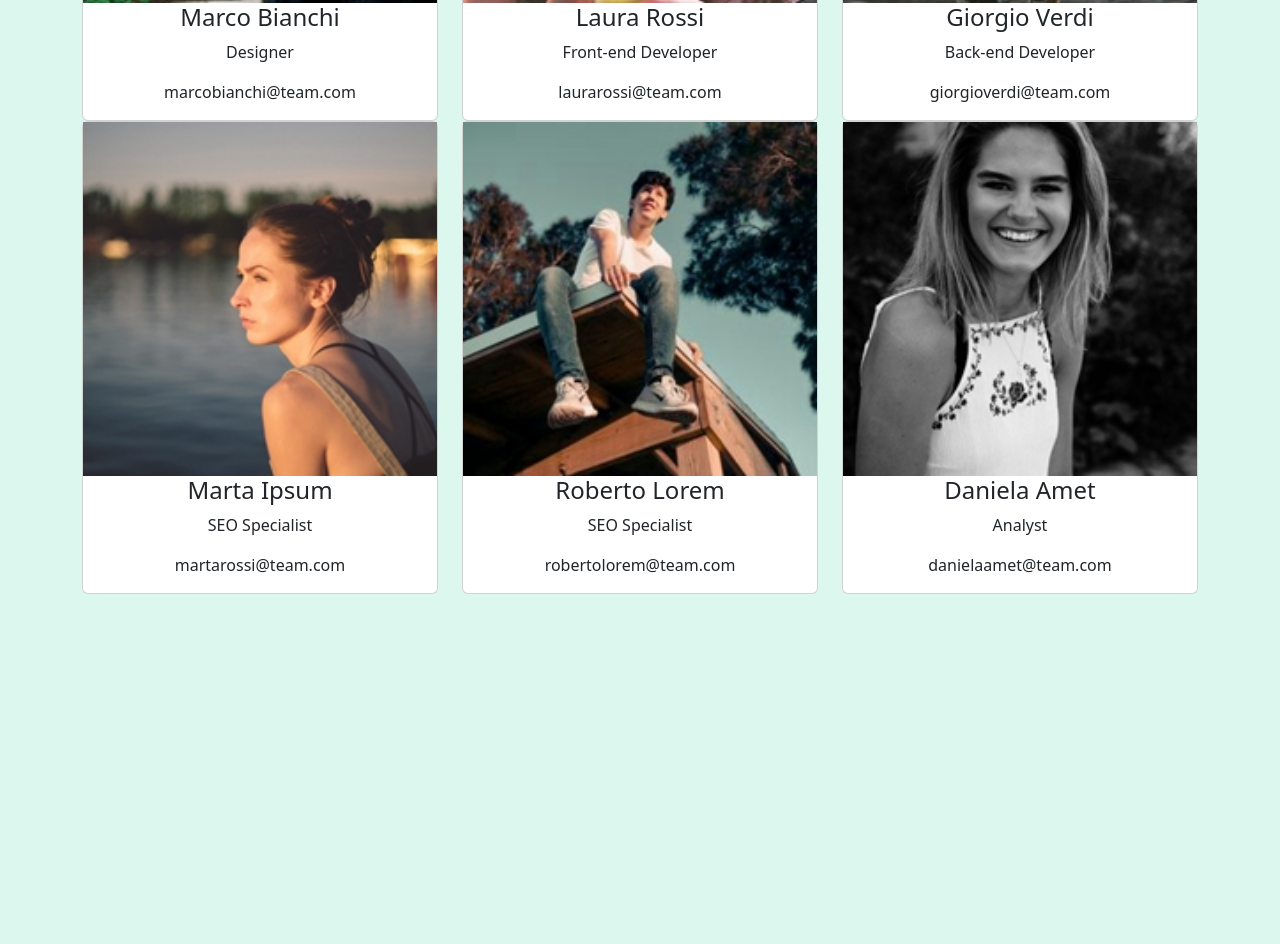
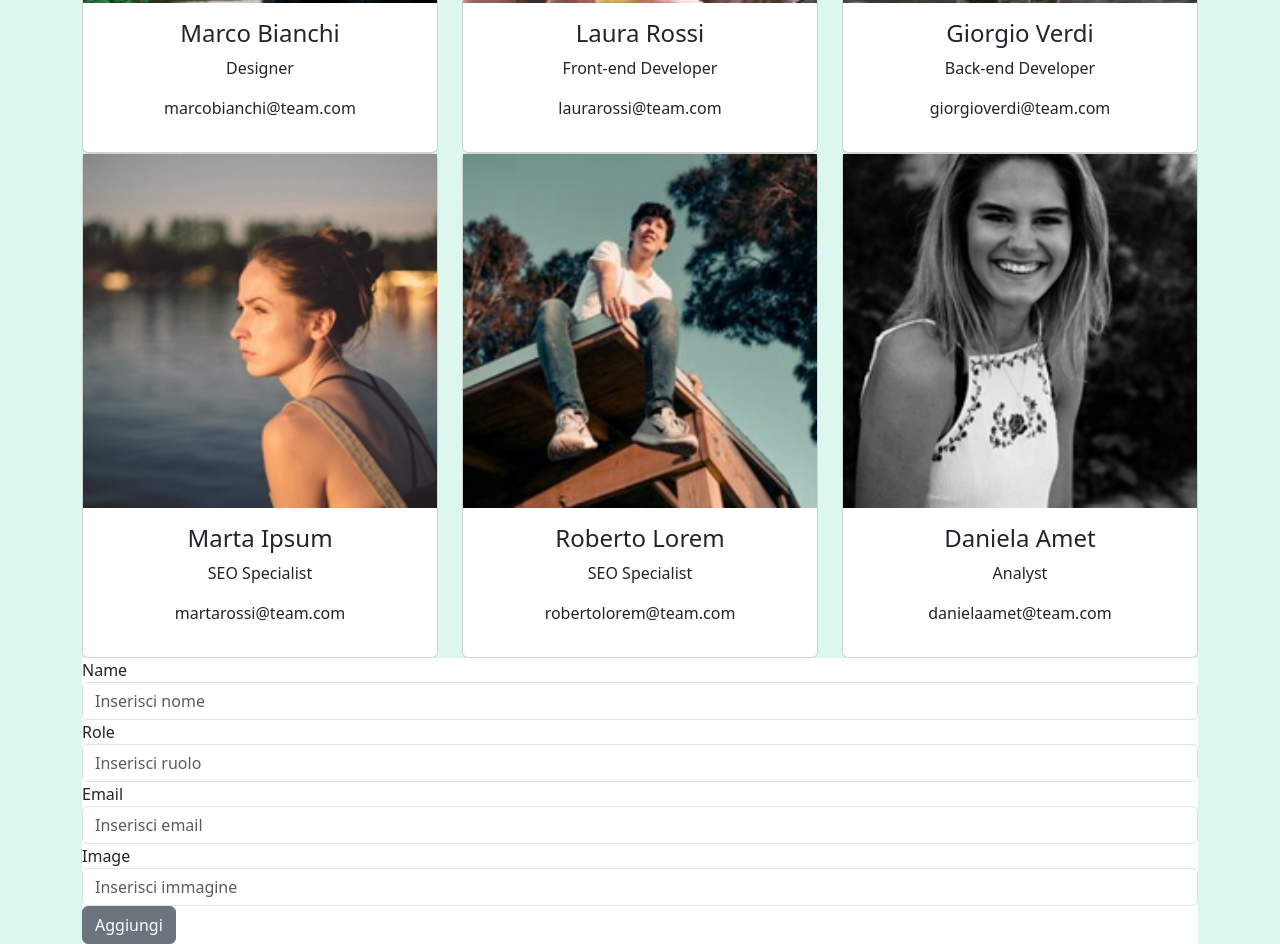
Before and after one commit to Johnnyfromtheblock4/js-our-team, a plain HTML site: page index.html in a window 1280 px wide. Shown: the part 472-1416 px from the top of the page. Before the commit the page ends 1066 px from the top, so only its background shows below. Drawn offline with nearby package versions, Linux system fonts and the light colour scheme.

Commit message:
[UPD] html-form

```diff
--- a/assets/js/script.js
+++ b/assets/js/script.js
@@ -38,19 +38,16 @@ const teamMembers = [
 ];
 
 //definisco la funzione che mi genera la struttura delle card
-const generateCard = (member) => {
-  //destrutturo l'oggetto
-  const { name, role, email, img } = member;
-
+const generateCard = ({ name, role, email, img }) => {
   //creo la variabile che contenga le info e l'html della card
   const memberCard = `<div class="col-12 col-md-4">
           <div class="card">
-            <img src="./assets/${member.img}" alt="" class="img-fluid/>
-          </div>
-          <div class="card-body">
-            <h4 class="text-center">${member.name}</h4>
-            <p class="text-center">${member.role}</p>
-            <p class="text-center">${member.email}</p>
+            <img src="./assets/${img}" alt="" class="img-fluid"/>
+            <div class="card-body">
+              <h4 class="text-center">${name}</h4>
+              <p class="text-center">${role}</p>
+              <p class="text-center">${email}</p>
+            </div>
           </div>
         </div>`;
 
--- a/index.html
+++ b/index.html
@@ -27,6 +27,59 @@
         </div>
       </div>
       <div class="row" id="team-members"></div>
+      <form action="#" class="bg-white">
+        <div class="row">
+          <div class="col-12">
+            <label for="name">Name</label>
+            <input
+              type="text"
+              name="name"
+              id="name"
+              class="form-control"
+              placeholder="Inserisci nome"
+            />
+          </div>
+          <div class="col-12">
+            <label for="role">Role</label>
+            <input
+              type="text"
+              name="role"
+              id="role"
+              class="form-control"
+              placeholder="Inserisci ruolo"
+            />
+          </div>
+          <div class="col-12">
+            <label for="email">Email</label>
+            <input
+              type="text"
+              name="email"
+              id="email"
+              class="form-control"
+              placeholder="Inserisci email"
+            />
+          </div>
+          <div class="col-12">
+            <label for="image">Image</label>
+            <input
+              type="text"
+              name="image"
+              id="image"
+              class="form-control"
+              placeholder="Inserisci immagine"
+            />
+          </div>
+          <div class="col-12">
+            <button
+              type="submit"
+              class="btn btn-secondary"
+              id="add-member"
+            >
+              Aggiungi
+            </button>
+          </div>
+        </div>
+      </form>
     </div>
     <script src="assets/js/script.js"></script>
   </body>
```
Also changed, not shown: 1 other file.
